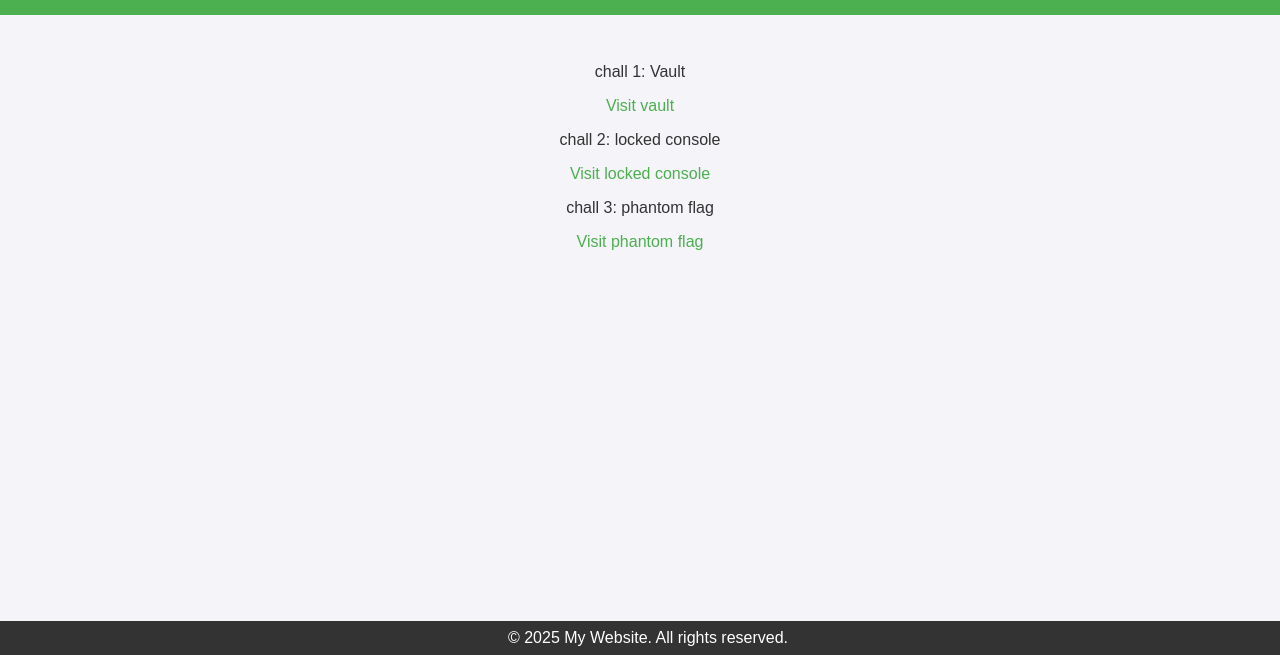
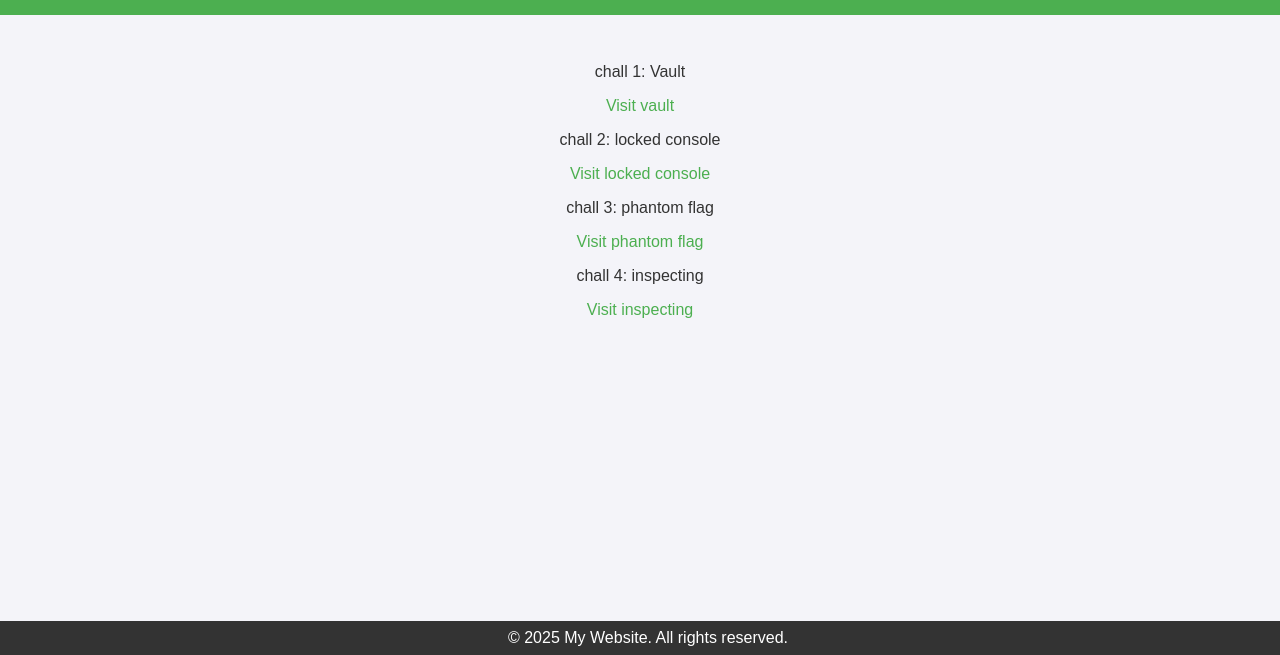
Before and after one commit to sumeet-darekar/chrome_debugger_CTF_challenges, a plain HTML site: page index.html in a window 1280 px wide. Shown: the part 145-800 px from the top of the page. Drawn offline with Linux system fonts and the light colour scheme.

Commit message:
Update index.html

```diff
--- a/index.html
+++ b/index.html
@@ -50,6 +50,9 @@
         <a href="https://sumeet-darekar.github.io/debugger-ctf-chall/locked-console.html" target="_blank">Visit locked console</a>
         <p>chall 3: phantom flag</p>
         <a href="https://sumeet-darekar.github.io/debugger-ctf-chall/phantom-flag.html" target="_blank">Visit phantom flag</a>
+
+         <p>chall 4: inspecting</p>
+        <a href="https://sumeet-darekar.github.io/debugger-ctf-chall/inspecting.html" target="_blank">Visit inspecting</a>
     </main>
     <footer>
         &copy; 2025 My Website. All rights reserved.
```
